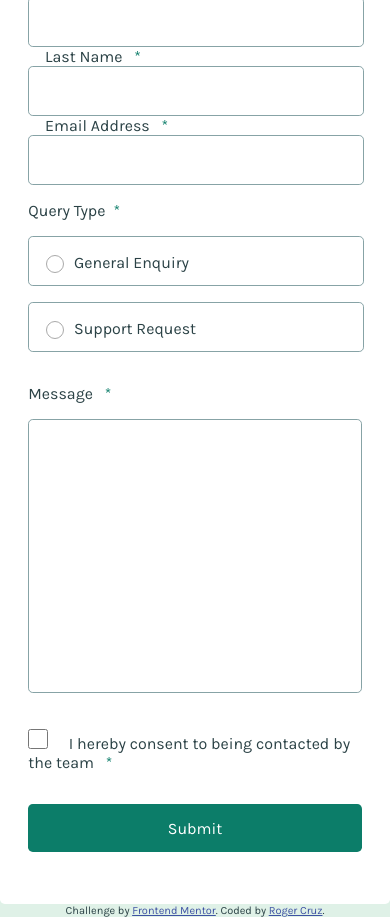
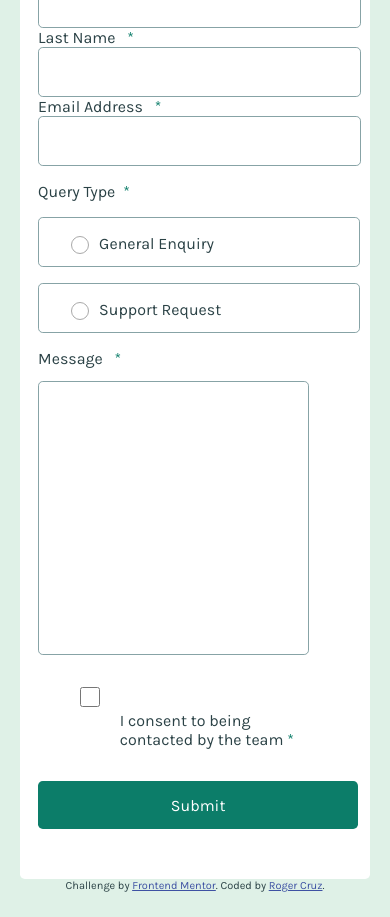
Before and after one commit to rogerbcruz/contact-form-main, a website: page index.html in a window 390 px wide. Shown: the part 121-1038 px from the top of the page. After the commit the page ends 1013 px from the top, so only its background shows below. Drawn offline with Linux system fonts and the light colour scheme.

Commit message:
Ajuste de acessibilidade

```diff
--- a/index.html
+++ b/index.html
@@ -19,6 +19,7 @@
 </head>
 
 <body>
+  <main>
 
     <div class="modal karla-200" id="modalMain">
       <div id="modalDivTitle">
@@ -40,7 +41,8 @@
 
         <div id="container-name">
           <div id="container-first-name" class="container-first-name">
-          <label for="first-name">First Name <span>*</span> </label><input type="text" name="firstName" id="first-name">
+            <label for="first-name">First Name <span>*</span> </label><input type="text" name="firstName"
+              id="first-name">
             <p id="error-first-name" class="error">This field is required</p>
           </div>
           <div id="container-last-name" class="container-last-name">
@@ -73,25 +75,28 @@
         </div>
 
         <div id="container-message" class="container-message">
-        <p class="karla-200">Message <span>*</span></p> <textarea type="text" name="message" id="message" class="karla-200""></textarea>
-        <p class="error karla-200" id="error-message">This field is required</p>
+          <label for="message" class="karla-200">Message <span>*</span></label> <textarea type="text" name="message"
+            id="message" class="karla-200""></textarea>
+        <p class=" error karla-200" id="error-message">This field is required</p>
       </div>
 
       <div id="container-consent" class="consent">
         <input type="checkbox" id="consent" name="consent" value="false"> <label for="consent" id="consent-label">I
-          hereby consent to being contacted by the team <span>*</span></label>
+           consent to being contacted by the team <span>*</span></label>
         <p class="error karla-200" id="error-consent">To submit this form, please consent to being contacted</p>
       </div>
 
       <button class="karla-200 submit" type="submit" id="submit" onsubmit="return validateForm()">Submit</button>
     </form>
   </div>
+</main>
 
-
+<footer>
   <div class="attribution karla-200">
     Challenge by <a href="https://www.frontendmentor.io?ref=challenge">Frontend Mentor</a>.
     Coded by <a href="https://www.linkedin.com/in/roger-cruz-531581a5/">Roger Cruz</a>.
   </div>
+</footer>
   <script src="index.js"></script>
 </body>
 
--- a/style.css
+++ b/style.css
@@ -27,8 +27,13 @@ form {
     padding-bottom: 2rem;
 }
 
+h1{
+    width: 11rem;
+}
+
 label {
     font-size: 16px;
+    margin: 0rem;
 }
 
 button {
@@ -48,6 +53,7 @@ input {
     height: 3rem;
     padding: 0px 0px 0px 20px;
     cursor: pointer;
+    margin: 0.8rem 0rem 0.8rem;
 }
 
 input:hover {
@@ -144,11 +150,12 @@ input[type="radio"]:checked+label:before {
 .main-container {
     display: flex;
     justify-content: center;
-    min-width: 49rem;
+    min-width: 40rem;
     align-items: center;
     flex-direction: column;
     border-radius: 1rem;
     background-color: hsl(0, 0%, 100%);
+    padding: 0.5px;
 }
 
 /* #region container-name */
@@ -185,6 +192,7 @@ input[type="radio"]:checked+label:before {
 
 .container-email {
     width: 100%;
+    margin-top: 1rem;
 }
 
 .container-email>input {
@@ -217,6 +225,7 @@ input[type="radio"]:checked+label:before {
     border-radius: 0.3rem;
     border-color: hsl(186, 15%, 59%);
     height: 3rem;
+    padding-left: 2rem;
 }
 
 #enquiry,
@@ -229,7 +238,6 @@ input[type="radio"]:checked+label:before {
 #request,
 label {
     align-self: center;
-    margin-left: 5%;
 }
 
 .div-enquiry {
@@ -245,6 +253,7 @@ label {
 /* #region Message */
 .container-message {
     width: 100%;
+    padding-top: 2rem;
 }
 
 #message {
@@ -254,6 +263,7 @@ label {
     resize: none;
     border-color: hsl(186, 15%, 59%);
     padding: 1rem;
+    margin: 0.8rem 0rem 0.8rem 0rem;
 }
 
 /* #endregion */
@@ -302,10 +312,16 @@ textarea::-webkit-scrollbar-thumb {
     width: 100%;
     padding: 0rem;
     margin: 0.5rem 0rem 1rem 0rem;
+    display: flex;
 }
 
 #consent-label {
     position: absolute;
+    padding-left: 2.5rem;
+}
+
+#consent-label>span{
+    padding-left: 0rem;
 }
 
 /* #endregion */
@@ -321,10 +337,11 @@ textarea::-webkit-scrollbar-thumb {
 
     #form {
         margin: 5%;
+        min-width: 20rem;
     }
 
     input {
-        margin: 0 auto;
+        margin: 0;
     }
 
     .container-last-name,
@@ -333,51 +350,63 @@ textarea::-webkit-scrollbar-thumb {
     .container-message,
     #container-query,
     #submit {
-        width: 95%;
+        width: 100%;
         padding: 0px;
-        margin: 0 auto;
+        margin: 0;
+        display: block;
     }
 
     .consent {
-        width: 95%;
+        width: 74%;
         padding: 0px;
         margin: 2rem auto;
-
+        display: block;
     }
 
     .div-request,
     .div-enquiry {
         display: block;
         margin: 0rem 0rem 1rem;
-        width: 100%;
+        width: 90%;
         justify-items: center;
         align-content: center;
+        display: block;
     }
 
     #message {
         height: 15rem;
+        display: block;
     }
 
     .main-container {
         display: flex;
         justify-content: center;
-        min-width: 90%;
+        min-width: 10rem;
         align-items: center;
         flex-direction: column;
         border-radius: 0.3rem;
         background-color: hsl(0, 0%, 100%);
+        display: block;
     }
 
     #consent-label {
         position: relative;
+        display: block;
+    }
+
+    #form {
+        display: block;
+
     }
 
     #message {
-        width: 90%;
+        width: 74%;
+        display: block;
     }
 
     .container-email>input {
         width: 94%;
+        display: block;
     }
 
     @keyframes modalDiv600 {
```
Lines whose indentation alone changed are shown as unchanged.
